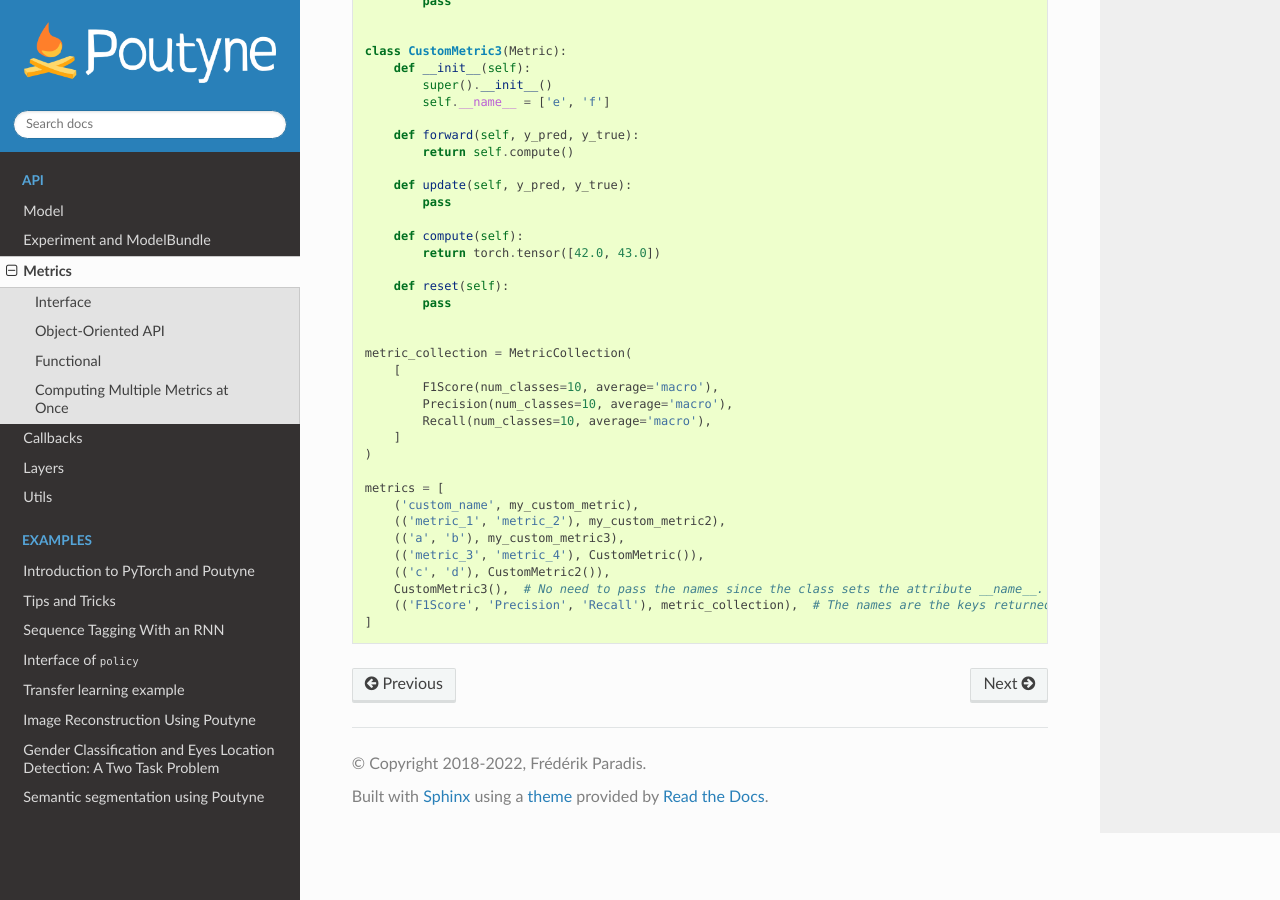
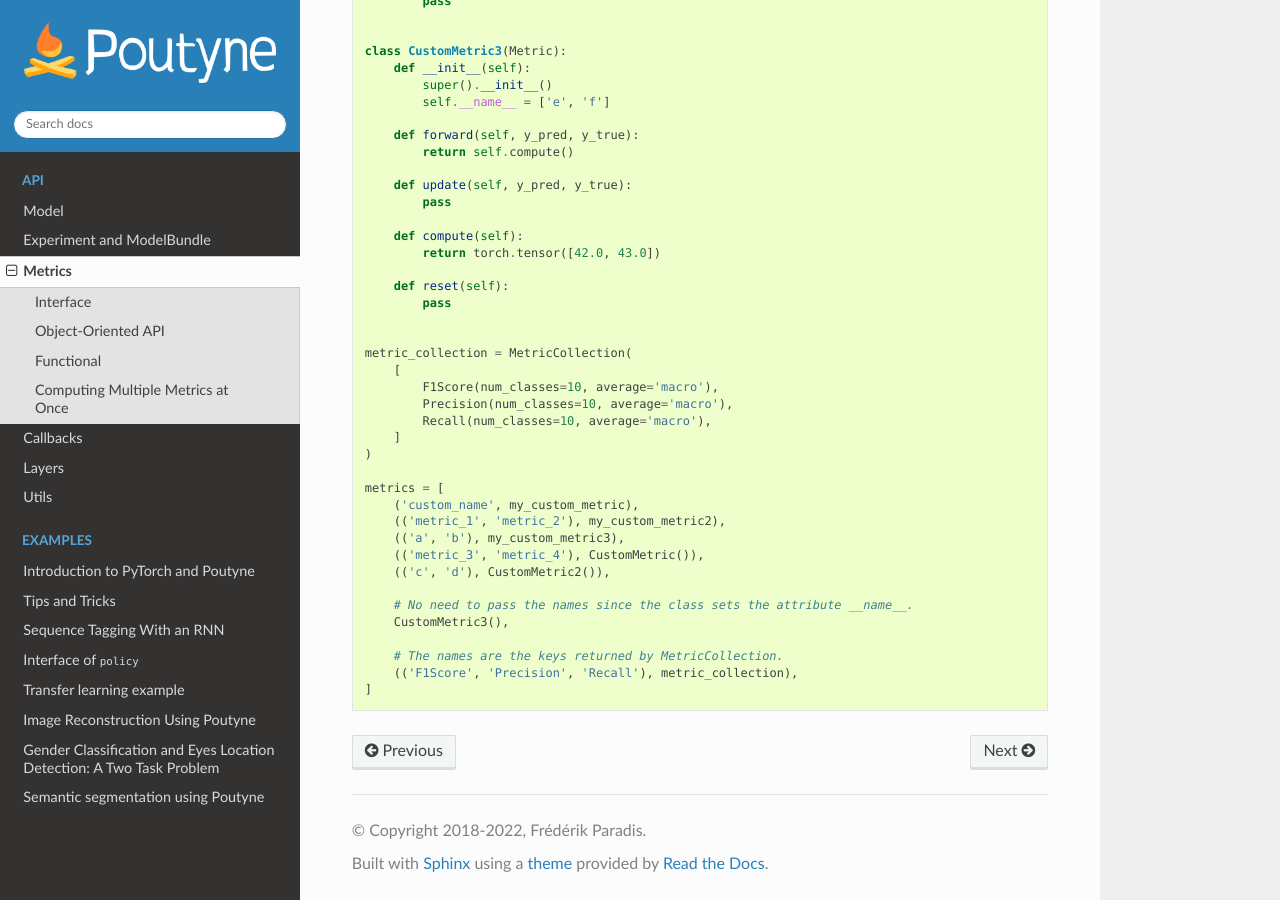
Before and after one commit to GRAAL-Research/poutyne, a Sphinx documentation site: the page built from docs/source/metrics.rst, in a window 1280 px wide and 900 px high, scrolled down 4594 px. Built offline with Sphinx 7.4.7 and the Read the Docs theme 2.0.0, drawn with Linux system fonts in a browser that asks for light colours; the version number could not be read and is left out.

Commit message:
Move comment in better place in doc

```diff
--- a/docs/source/metrics.rst
+++ b/docs/source/metrics.rst
@@ -185,6 +185,10 @@ Examples:
         (('a', 'b'), my_custom_metric3),
         (('metric_3', 'metric_4'), CustomMetric()),
         (('c', 'd'), CustomMetric2()),
-        CustomMetric3(),  # No need to pass the names since the class sets the attribute __name__.
-        (('F1Score', 'Precision', 'Recall'), metric_collection),  # The names are the keys returned by MetricCollection.
+
+        # No need to pass the names since the class sets the attribute __name__.
+        CustomMetric3(),
+
+        # The names are the keys returned by MetricCollection.
+        (('F1Score', 'Precision', 'Recall'), metric_collection),
     ]
```
